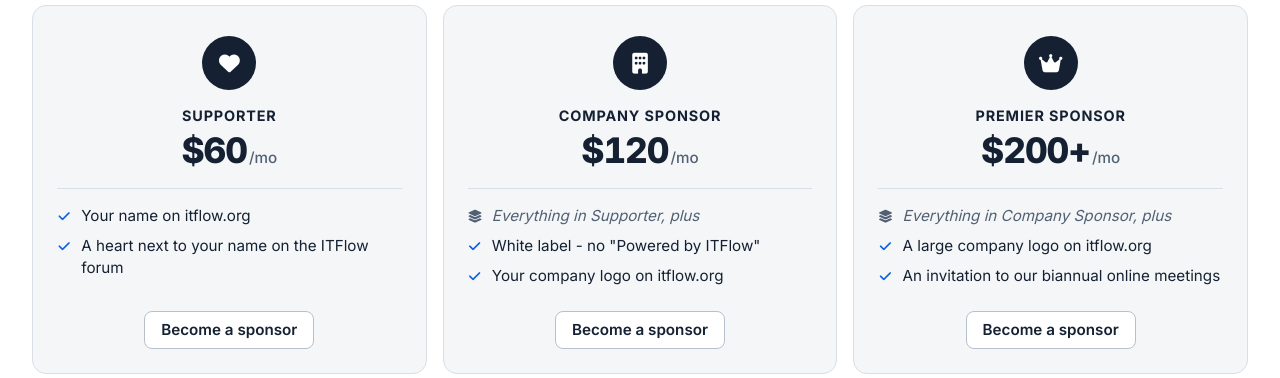
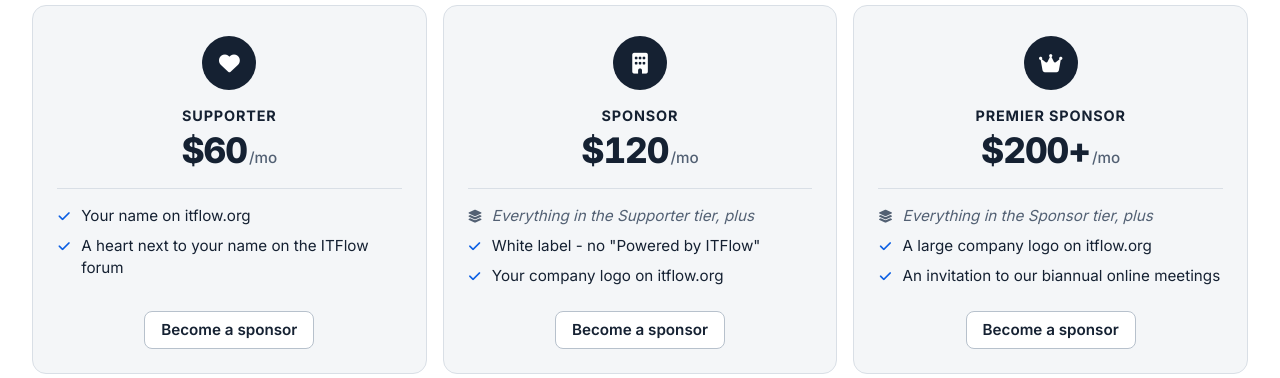
Before and after one commit to itflow-org/itflow-website, a PHP site: page / in a window 1280 px wide. Shown: the part 5529-5907 px from the top of the page. Run offline with PHP 8.4, Linux system fonts and the light colour scheme; some libraries are stand-ins or nearby versions.

Commit message:
Update sponsor naming

```diff
--- a/assets/css/site.css
+++ b/assets/css/site.css
@@ -439,7 +439,7 @@ a.sponsor-tile:hover .sponsor-logo, a.sponsor-tile:focus-visible .sponsor-logo {
     .sponsor-logo { opacity: .7; }
 }
 .sponsor-name { font-size: 1.5rem; font-weight: 750; letter-spacing: -0.015em; text-wrap: balance; }
-/* Company sponsors - smaller tiles */
+/* The Sponsor tier ('company') - smaller logo tiles */
 .sponsor-wall-company { grid-template-columns: repeat(auto-fill, minmax(180px, 1fr)); }
 @media (max-width: 559px) { .sponsor-wall-company { grid-template-columns: repeat(3, minmax(0, 1fr)); gap: 10px; } }
 .sponsor-wall-company .sponsor-tile { min-height: 104px; padding: 16px 14px; gap: 6px; border-radius: 12px; }
--- a/config.php
+++ b/config.php
@@ -198,7 +198,7 @@ $start = [
 // longest-standing first. 'tier' is their key in $sponsor_tiers below, and the
 // tier's 'show' says how they appear:
 // - 'large' (Premier Sponsor): a large tile with their logo and when they started
-// - 'logo' (Company Sponsor): a smaller tile with their logo
+// - 'logo' (Sponsor): a smaller tile with their logo
 // - 'name' (Supporter - and anyone without a 'tier'): their name, linking to their website
 // 'logo' is a path under assets/img/sponsors/ - until the file exists, their name
 // shows on the tile instead. Logos are sized to look the same weight whatever their
@@ -225,7 +225,7 @@ $sponsors_section = [
     'heading'       => 'Kept free by its sponsors',
     'text'          => 'ITFlow has no paid edition. These companies help pay for its development.',
     'premier_title' => 'Premier sponsors',
-    'company_title' => 'Company sponsors',
+    'company_title' => 'Sponsors',
     'list_title'    => 'Supporters',
     // After the list of names, for the sponsors who'd rather not be named - not
     // in the sign-up page's list. Leave out to show no such line.
@@ -330,7 +330,8 @@ $hosting = [
 
 // ---------------------------------------------------------------------------
 // Sponsorship tiers - monthly. 'custom' => true lets them name an amount >= price.
-// 'includes' names the tier whose perks this one also gets ("Everything in X, plus").
+// 'includes' names the tier whose perks this one also gets ("Everything in the X tier, plus").
+// The keys are what links and the Hosting add-on use, so they stay put when a tier is renamed.
 // 'icon' is a Font Awesome class, shown in the circle at the top of the tier's card.
 // 'show' is how the tier's sponsors appear on itflow.org - 'name', 'logo' or 'large'.
 // 'whitelabel' => true: the tier (and every tier that includes it) gets a white-label key.
@@ -347,7 +348,7 @@ $sponsor_tiers = [
         'perks' => ['Your name on itflow.org', 'A heart next to your name on the ITFlow forum'],
     ],
     'company' => [
-        'name'       => 'Company Sponsor',
+        'name'       => 'Sponsor',
         'price'      => 120,
         'icon'       => 'fas fa-building',
         'includes'   => 'supporter',
--- a/includes/bootstrap.php
+++ b/includes/bootstrap.php
@@ -252,7 +252,7 @@ function initials($name) {
 
 /*
  * The top of a sponsorship tier's card - its icon in a circle, name and price - and its
- * perks, with "Everything in X, plus" first when it builds on another tier. Used by the
+ * perks, with "Everything in the X tier, plus" first when it builds on another tier. Used by the
  * homepage tiers and the sign-up form, so the two look alike.
  */
 function tierHead(array $tier, $name_tag = 'strong') {
@@ -298,7 +298,7 @@ function forumUsernames($text) {
 function tierPerks(array $tier, array $tiers) {
     $html = '<ul class="tier-perks">';
     if (!empty($tier['includes']) && isset($tiers[$tier['includes']])) {
-        $html .= '<li class="tier-includes"><i class="fas fa-layer-group" aria-hidden="true"></i><span>Everything in ' . e($tiers[$tier['includes']]['name']) . ', plus</span></li>';
+        $html .= '<li class="tier-includes"><i class="fas fa-layer-group" aria-hidden="true"></i><span>Everything in the ' . e($tiers[$tier['includes']]['name']) . ' tier, plus</span></li>';
     }
     foreach ((array) ($tier['perks'] ?? []) as $perk) {
         $html .= '<li><i class="fas fa-check" aria-hidden="true"></i><span>' . e($perk) . '</span></li>';
--- a/includes/home/sponsors.php
+++ b/includes/home/sponsors.php
@@ -52,7 +52,7 @@ $show_tiers = sectionOn('sponsorship') && signupOn() && $sponsor_tiers;
             <?php } ?>
             <?php if ($company) { ?>
                 <div class="sponsor-group">
-                    <h3 class="sponsor-group-title"><?= e($sponsors_section['company_title'] ?? 'Company sponsors') ?></h3>
+                    <h3 class="sponsor-group-title"><?= e($sponsors_section['company_title'] ?? 'Sponsors') ?></h3>
                     <ul class="sponsor-wall sponsor-wall-company">
                         <?php foreach ($company as $sponsor) {
                             echo sponsorTileHtml($sponsor, 'logo');
```
Also changed, not shown: includes/itflow_link.php (+1 -1 lines), README.md, assets/img/sponsors/README.txt.
